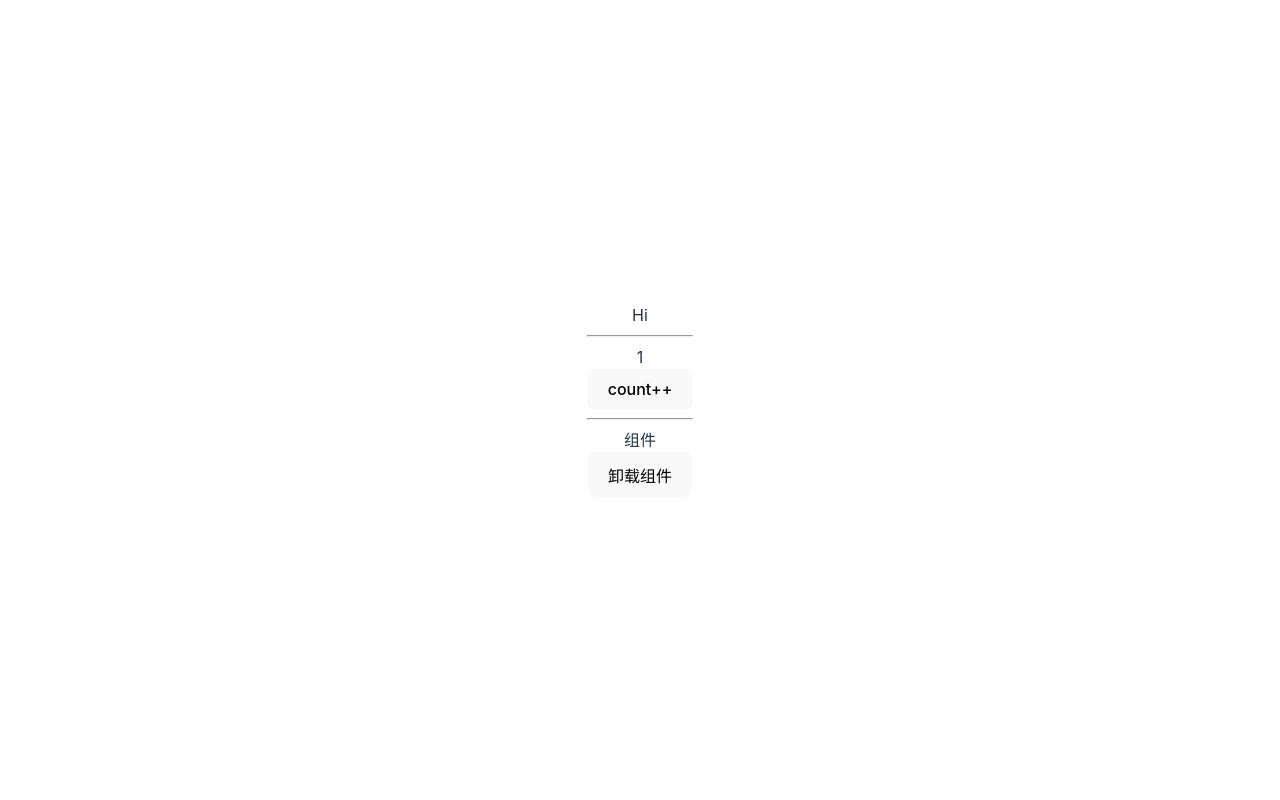
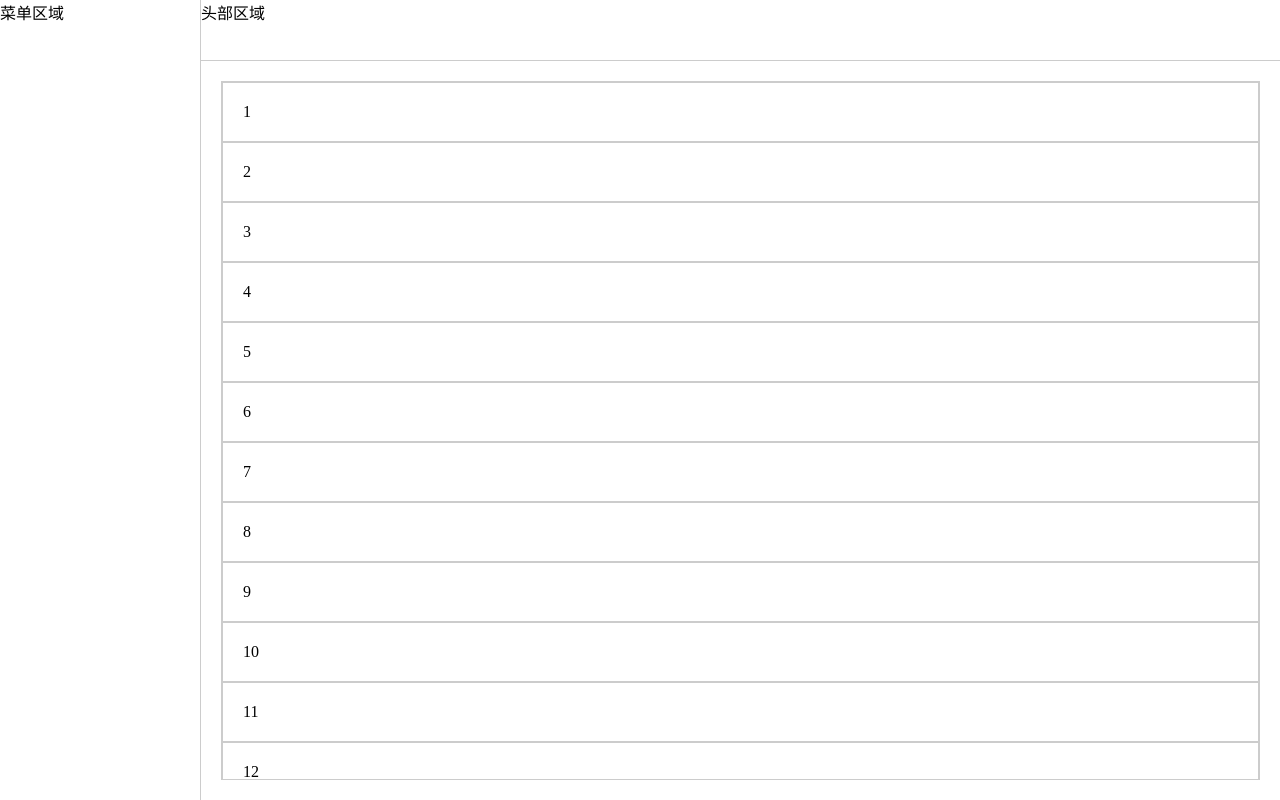
Before and after one commit to baizhi958216/xiaomanzs_FullStackStudy, a Vue app in the folder vite-app/: page / in a window 1280 px wide. Built offline with nearby package versions, Linux system fonts and the light colour scheme.

Commit message:
vue: add useage of components less && scoped
Signed-off-by: baizhi958216 <1475289190@qq.com>

```diff
--- a/vite-app/src/App.vue
+++ b/vite-app/src/App.vue
@@ -7,7 +7,8 @@
   <!-- <vComputed></vComputed> -->
   <!-- <vWatch></vWatch> -->
   <!-- <vWatchEffect></vWatchEffect> -->
-  <vLifeCircle></vLifeCircle>
+  <!-- <vLifeCircle></vLifeCircle> -->
+  <layout></layout>
 </template>
 
 <script setup lang="ts">
@@ -19,8 +20,9 @@
 // import vComputed from './components/Vue计算属性.vue'
 // import vWatch from './components/VueWatch.vue'
 // import vWatchEffect from './components/VueWatchEffect.vue'
-import vLifeCircle from './components/Vue生命周期和钩子.vue'
+// import vLifeCircle from './components/Vue生命周期和钩子.vue'
+import layout from './layout/index.vue'
 </script>
 
-<style scoped>
+<style lang="less">
 </style>
--- /dev/null
+++ b/vite-app/src/assets/css/reset.less
@@ -0,0 +1,33 @@
+/* http://meyerweb.com/eric/tools/css/reset/
+   v2.0 | 20110126
+   License: none (public domain)
+*/
+
+html, body, div, span, applet, object, iframe,
+h1, h2, h3, h4, h5, h6, p, blockquote, pre,
+a, abbr, acronym, address, big, cite, code,
+del, dfn, em, img, ins, kbd, q, s, samp,
+small, strike, strong, sub, sup, tt, var,
+b, u, i, center,
+dl, dt, dd, ol, ul, li,
+fieldset, form, label, legend,
+table, caption, tbody, tfoot, thead, tr, th, td,
+article, aside, canvas, details, embed,
+figure, figcaption, footer, header, hgroup,
+menu, nav, output, ruby, section, summary,
+time, mark, audio, video {
+	margin: 0;
+	padding: 0;
+	border: 0;
+	font-size: 100%;
+	font: inherit;
+	vertical-align: baseline;
+}
+/* HTML5 display-role reset for older browsers */
+article, aside, details, figcaption, figure,
+footer, header, hgroup, menu, nav, section {
+	display: block;
+}
+ol, ul {
+	list-style: none;
+}
--- /dev/null
+++ b/vite-app/src/layout/Content/index.vue
@@ -0,0 +1,21 @@
+<template>
+  <div class="content">
+    <div class="content-items" v-for="item in 100">{{item}}</div>
+  </div>
+</template>
+
+<script setup lang="ts">
+</script>
+
+<style scoped lang="less">
+.content{
+  flex: 1;
+  margin: 20px;
+  border: 1px solid #CCC;
+  overflow: auto;
+  &-items{
+    padding: 20px;
+    border: 1px solid #CCC;
+  }
+}
+</style>
--- /dev/null
+++ b/vite-app/src/layout/Header/index.vue
@@ -0,0 +1,15 @@
+<template>
+  <div class="header">
+    头部区域
+  </div>
+</template>
+
+<script setup lang="ts">
+</script>
+
+<style scoped lang="less">
+.header{
+  height: 60px;
+  border-bottom: 1px solid #CCC;
+}
+</style>
--- /dev/null
+++ b/vite-app/src/layout/Menu/index.vue
@@ -0,0 +1,15 @@
+<template>
+  <div class="menu">
+    菜单区域
+  </div>
+</template>
+
+<script setup lang="ts">
+</script>
+
+<style scoped lang="less">
+.menu{
+  width: 200px;
+  border-right: 1px solid #CCC;
+}
+</style>
--- /dev/null
+++ b/vite-app/src/layout/index.vue
@@ -0,0 +1,29 @@
+<template>
+  <div class="layout">
+      <Menu></Menu>
+    <div class="layout-right">
+      <Header></Header>
+      <Content></Content>
+    </div>
+  </div>
+</template>
+
+<script setup lang="ts">
+import Menu from './Menu/index.vue'
+import Header from './Header/index.vue'
+import Content from './Content/index.vue'
+</script>
+
+<!-- scoped作用在元素添加一个data-v-xxxxxxx的id选择器 -->
+<style scoped lang="less">
+.layout{
+  display: flex;
+  height: 100vh;
+  overflow: hidden;
+  &-right{
+    flex: 1;
+    display: flex;
+    flex-direction: column;
+  }
+}
+</style>
--- a/vite-app/src/main.ts
+++ b/vite-app/src/main.ts
@@ -1,5 +1,5 @@
 import { createApp } from 'vue'
-import './style.css'
+import './assets/css/reset.less'
 import App from './App.vue'
 
 createApp(App).mount('#app')
```
